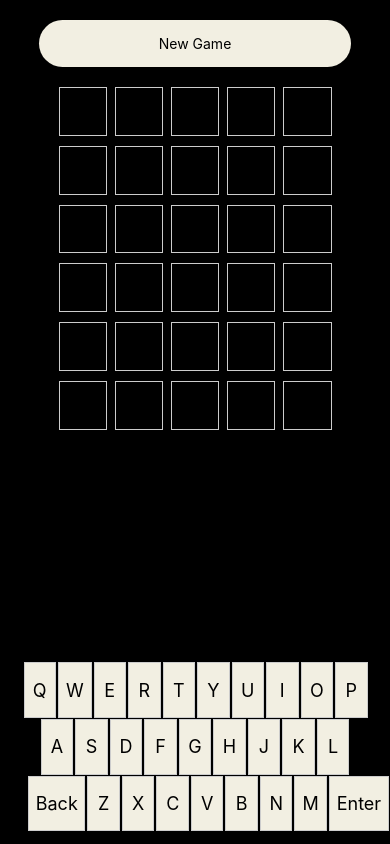
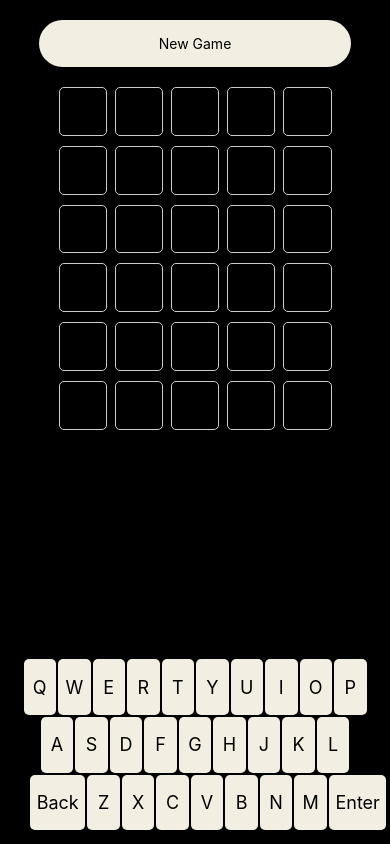
Before and after one commit to hjjinx/wordle, a React Native app: screen / in a window 390 px wide. Built offline with nearby package versions, Linux system fonts and the light colour scheme.

Commit message:
slightly changed keyboard colors

```diff
--- a/src/common/index.ts
+++ b/src/common/index.ts
@@ -2,6 +2,7 @@ import {Dimensions} from 'react-native';
 
 export const palette = {
   primaryBg: '#000',
+  primaryBgLight: '#111',
   primaryBorder: '#ccc',
   primaryText: '#fff',
   secondaryBg: '#f2efe2',
--- a/src/screens/Game/index.tsx
+++ b/src/screens/Game/index.tsx
@@ -61,7 +61,7 @@ const GameScreen = () => {
       }
       const lettersWithScores = scoreArr.map((i: any, index: number) => ({
         letter: word[index].toUpperCase(),
-        score: i,
+        score: i == -1 ? -1 : 0,
       }));
       setKeyboardLayout(
         keyboardLayout.map((row: any, index: number) =>
@@ -163,6 +163,7 @@ const GameScreen = () => {
                         : letter.score == 0
                         ? palette.primaryBg
                         : palette.primaryBorder,
+                    borderWidth: 0,
                   },
                 ]}>
                 <Text
--- a/src/screens/Game/styles.ts
+++ b/src/screens/Game/styles.ts
@@ -21,6 +21,7 @@ export default StyleSheet.create({
     borderColor: palette.primaryBorder,
     alignItems: 'center',
     justifyContent: 'center',
+    borderRadius: 5,
   },
   letterText: {
     fontSize: 18,
--- a/src/screens/KeyBoard/index.tsx
+++ b/src/screens/KeyBoard/index.tsx
@@ -26,7 +26,7 @@ const KeyBoard = (props: KeyBoardProps) => {
                       ? palette.green
                       : letter.score === 0
                       ? palette.secondaryBg
-                      : palette.primaryBg,
+                      : palette.primaryBgLight,
                 },
               ]}
               activeOpacity={0.9}
--- a/src/screens/KeyBoard/styles.ts
+++ b/src/screens/KeyBoard/styles.ts
@@ -14,13 +14,13 @@ export default StyleSheet.create({
     backgroundColor: palette.secondaryBg,
     alignItems: 'center',
     justifyContent: 'center',
-    borderWidth: 1,
     borderColor: palette.primaryBorder,
     minWidth: screenWidth / 12,
     height: screenWidth / 7,
     paddingHorizontal: '2%',
     marginHorizontal: 1,
-    marginBottom: 1,
+    marginBottom: 2,
+    borderRadius: 5,
   },
   text: {
     fontSize: 18,
```
